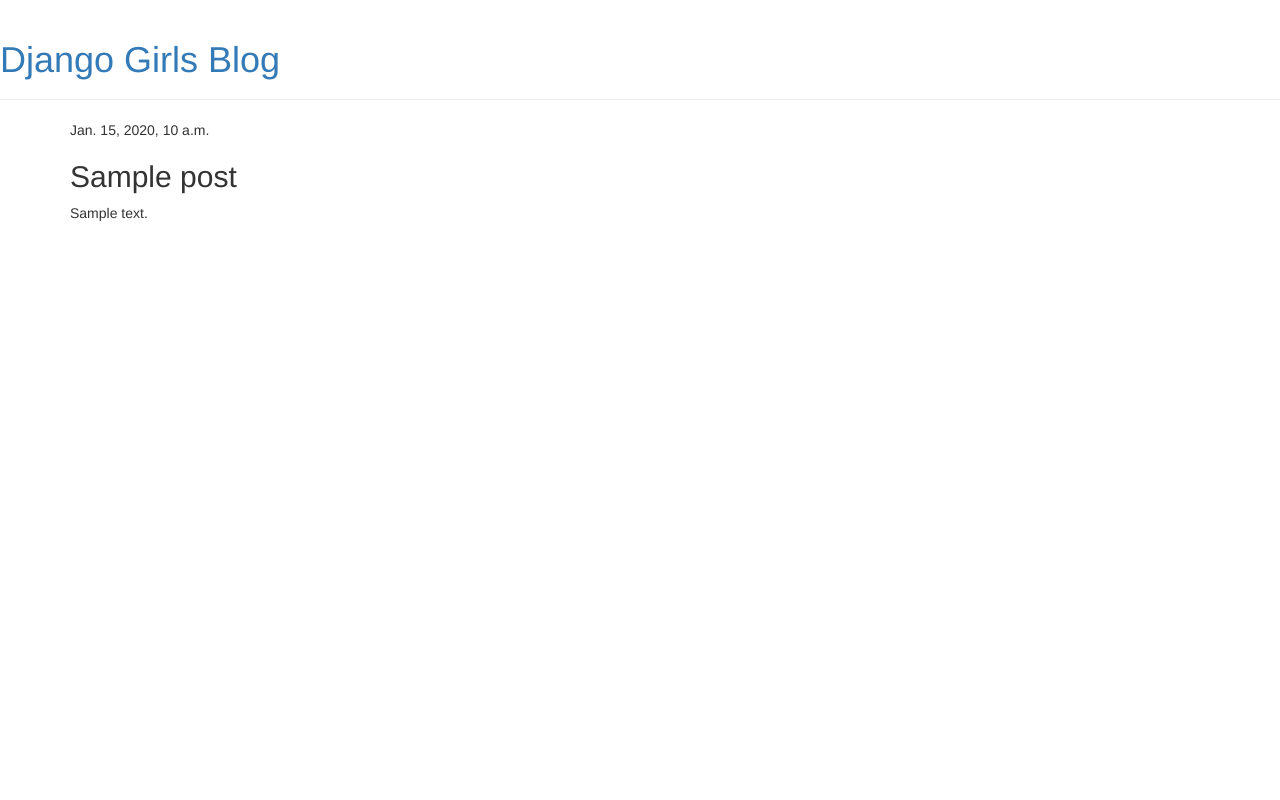
After one commit to Charnel2500/blogAI, a Django app: template blog/templates/blog/post_detail.html in a window 1280 px wide. The commit adds this page. Run offline with Django 3.2, Linux system fonts and the light colour scheme; the template is opened without the code that fills it: most values are stand-ins (such as "Sample title", 1, 10 or a date in 2020); some libraries are stand-ins or nearby versions.

Commit message:
Added view and template for detailed blog post as well as CSS for the site.

```diff
--- /dev/null
+++ b/blog/templates/blog/base.html
@@ -0,0 +1,24 @@
+{% load static %}
+<html>
+    <head>
+        <title>Django Girls blog</title>
+        <link rel="stylesheet" href="//maxcdn.bootstrapcdn.com/bootstrap/3.2.0/css/bootstrap.min.css">
+        <link rel="stylesheet" href="//maxcdn.bootstrapcdn.com/bootstrap/3.2.0/css/bootstrap-theme.min.css">
+        <link href='//fonts.googleapis.com/css?family=Lobster&subset=latin,latin-ext' rel='stylesheet' type='text/css'>
+        <link rel="stylesheet" href="{% static 'css/blog.css' %}">
+    </head>
+    <body>
+	    <div class="page-header">
+		<h1><a href="/">Django Girls Blog</a></h1>
+	    </div>
+	    <div class="content container">
+		<div class="row">
+		    <div class="col-md-8">
+		    {% block content %}
+		    {% endblock %}
+		    </div>
+		</div>
+	    </div>
+	</body>
+
+</html>
--- /dev/null
+++ b/blog/templates/blog/post_detail.html
@@ -0,0 +1,13 @@
+{% extends 'blog/base.html' %}
+
+{% block content %}
+    <div class="post">
+        {% if post.published_date %}
+            <div class="date">
+                {{ post.published_date }}
+            </div>
+        {% endif %}
+        <h2>{{ post.title }}</h2>
+        <p>{{ post.text|linebreaksbr }}</p>
+    </div>
+{% endblock %}
```
Also changed, not shown: blog/templates/blog/post_list.html (+12 -18 lines).
